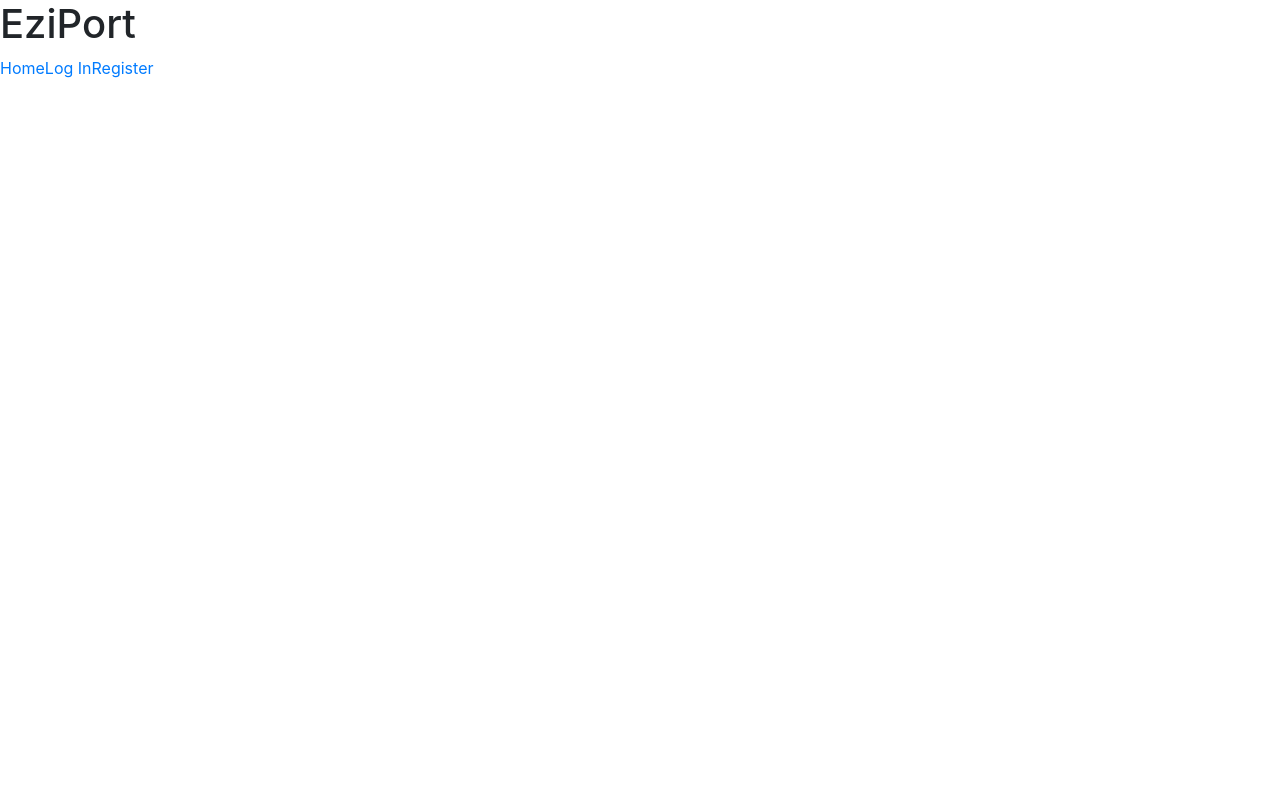
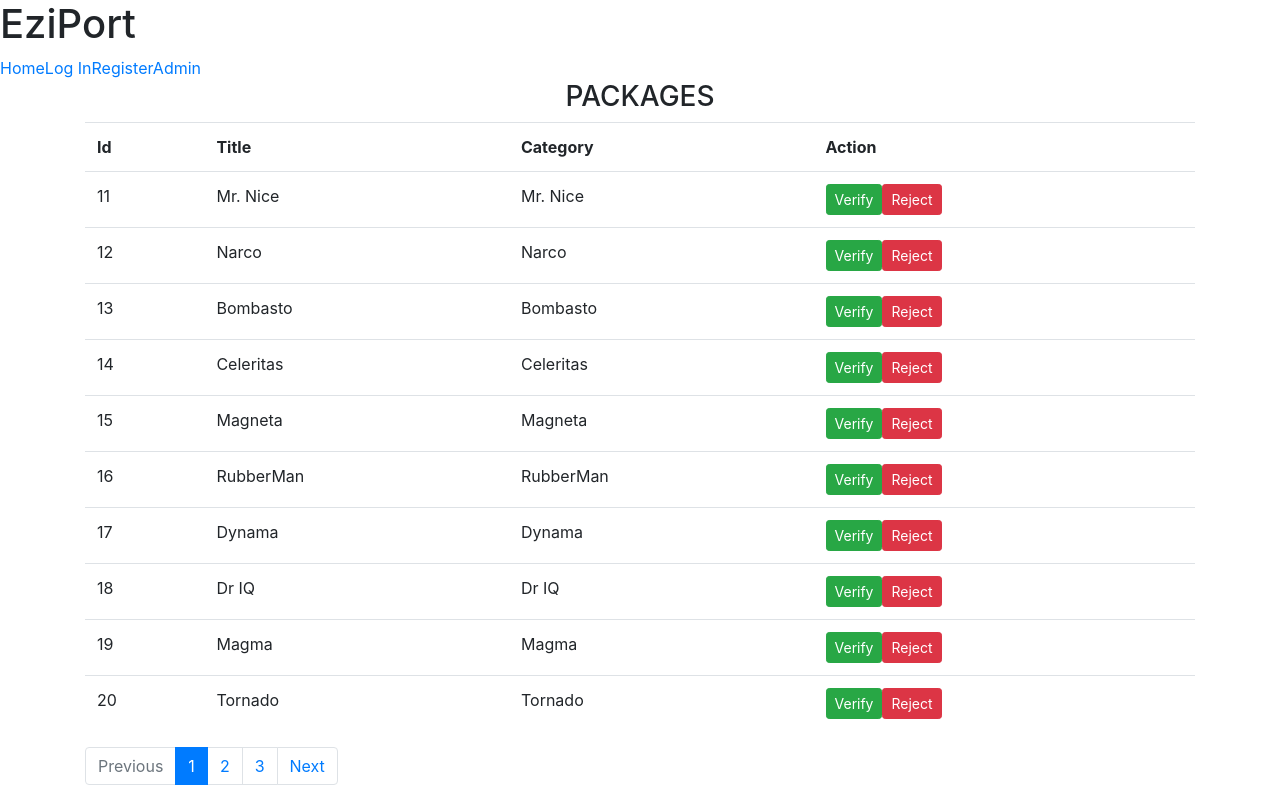
Before and after one commit to gokolo/eziport, an Angular app: page /administration in a window 1280 px wide. Before the commit this address led to /. Built offline with nearby package versions, Linux system fonts and the light colour scheme.

Commit message:
Initial work on admin component

```diff
--- /dev/null
+++ b/db.json
@@ -0,0 +1,19 @@
+{
+  "posts": [
+    {
+      "id": 1,
+      "title": "json-server",
+      "author": "typicode"
+    }
+  ],
+  "comments": [
+    {
+      "id": 1,
+      "body": "some comment",
+      "postId": 1
+    }
+  ],
+  "profile": {
+    "name": "typicode"
+  }
+}
--- /dev/null
+++ b/src/app/administration/administration.component.html
@@ -0,0 +1,45 @@
+<div class="container">
+  <div class="row">
+      <div class="col-md-12">
+          <div class="text-center text-uppercase">
+            <h3>Packages</h3>
+          </div>
+          <div class="table-responsive">
+            <table class="table table-hover">
+                <tr>
+                  <th> Id</th>
+                  <th>Title</th>
+                  <th>Category</th>
+                  <th>Action</th>
+                </tr>
+                <tr *ngFor="let package of packages" >
+                  <td>{{package.id}}</td>
+                  <td>{{package.name}}</td>
+                  <td>{{package.name}}</td>
+                  <td class="form-group">
+                    <button class="btn btn-sm btn-success" type="button" (click)="verifyPackage(package.id)">Verify</button>
+                    <button class="btn btn-sm btn-danger" type="button" (click)="rejectPackage(package.id)">Reject</button>
+                  </td>
+                </tr>
+              </table>
+
+              <nav aria-label="...">
+                <ul class="pagination">
+                  <li class="page-item disabled">
+                    <a class="page-link" href="#" tabindex="-1">Previous</a>
+                  </li>
+                  <li class="page-item active">
+                      <a class="page-link">1 <span class="sr-only">(current)</span></a>
+                    </li>
+                  <li class="page-item"><a class="page-link" href="#">2</a></li>
+                  <li class="page-item"><a class="page-link" href="#">3</a></li>
+                  <li class="page-item">
+                    <a class="page-link" href="#">Next</a>
+                  </li>
+                </ul>
+              </nav>
+
+          </div>
+      </div>
+  </div>
+</div>
--- /dev/null
+++ b/src/app/administration/administration.component.ts
@@ -0,0 +1,17 @@
+import { Component, OnInit } from '@angular/core';
+import { PACKAGES } from '../mock-packages';
+
+@Component({
+  selector: 'app-administration',
+  templateUrl: './administration.component.html',
+  styleUrls: ['./administration.component.css']
+})
+export class AdministrationComponent implements OnInit {
+  packages = PACKAGES;
+
+  constructor() { }
+
+  ngOnInit() {
+  }
+
+}
--- a/src/app/app.component.html
+++ b/src/app/app.component.html
@@ -4,5 +4,6 @@
   <a routerLink="/" routerLinkActive="active">Home</a>
   <a routerLink="/login" routerLinkActive="active">Log In</a>
   <a routerLink="/register" routerLinkActive="active">Register</a>
+  <a routerLink="/administration" routerLinkActive="active">Admin</a>
 </nav>
 <router-outlet></router-outlet>
--- /dev/null
+++ b/src/app/mock-packages.ts
@@ -0,0 +1,12 @@
+export const PACKAGES = [
+  { id: 11, name: 'Mr. Nice' },
+  { id: 12, name: 'Narco' },
+  { id: 13, name: 'Bombasto' },
+  { id: 14, name: 'Celeritas' },
+  { id: 15, name: 'Magneta' },
+  { id: 16, name: 'RubberMan' },
+  { id: 17, name: 'Dynama' },
+  { id: 18, name: 'Dr IQ' },
+  { id: 19, name: 'Magma' },
+  { id: 20, name: 'Tornado' }
+];
```
Also changed, not shown: src/app/app.module.ts (+5 -2 lines), src/db.json (added, +10 -0 lines), src/app/administration/administration.component.css (added), src/index.html (line endings or trailing spaces), 1 other file (tests, documents, lock files or other folders).
